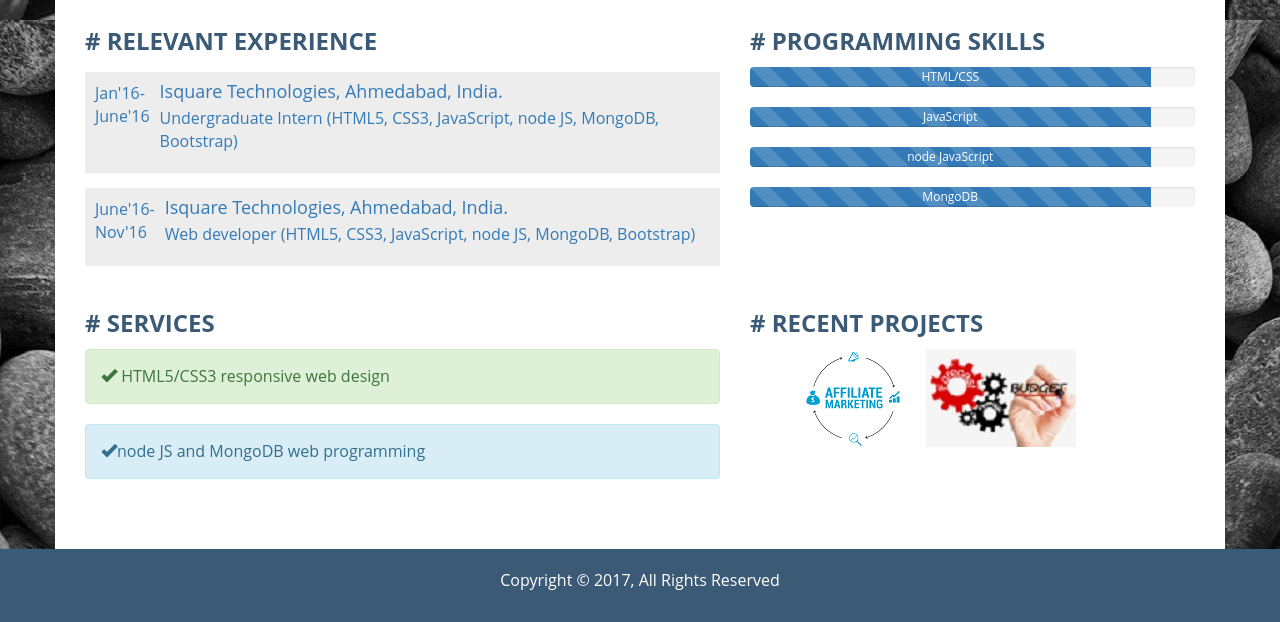
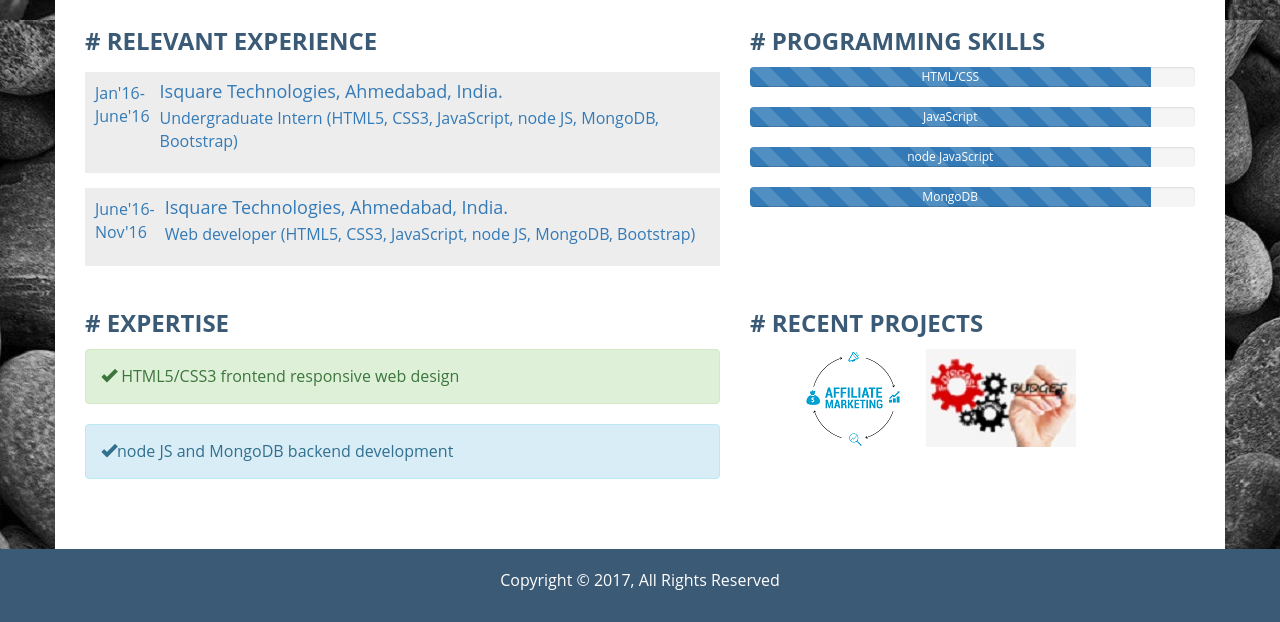
Before and after one commit to sagarpateliya/resume, a plain HTML site: page index.html in a window 1280 px wide. Shown: the part 855-1477 px from the top of the page. Drawn offline with nearby package versions, Linux system fonts and the light colour scheme.

Commit message:
Changed heading.
A few changes.

```diff
--- a/index.html
+++ b/index.html
@@ -105,9 +105,9 @@
 
                       <div class="row">
                         <div class="col-md-7">
-                          <h2># Services</h2>
-                          <div class="alert alert-success" role="alert"><i class="glyphicon glyphicon-ok"></i> HTML5/CSS3 responsive web design</div>
-                            <div class="alert alert-info" role="alert"><i class="glyphicon glyphicon-ok"></i>node JS and MongoDB web programming</div>
+                          <h2># Expertise</h2>
+                          <div class="alert alert-success" role="alert"><i class="glyphicon glyphicon-ok"></i> HTML5/CSS3 frontend responsive web design</div>
+                            <div class="alert alert-info" role="alert"><i class="glyphicon glyphicon-ok"></i>node JS and MongoDB backend development</div>
                         </div>
 
                         <div class="col-md-5">
```
